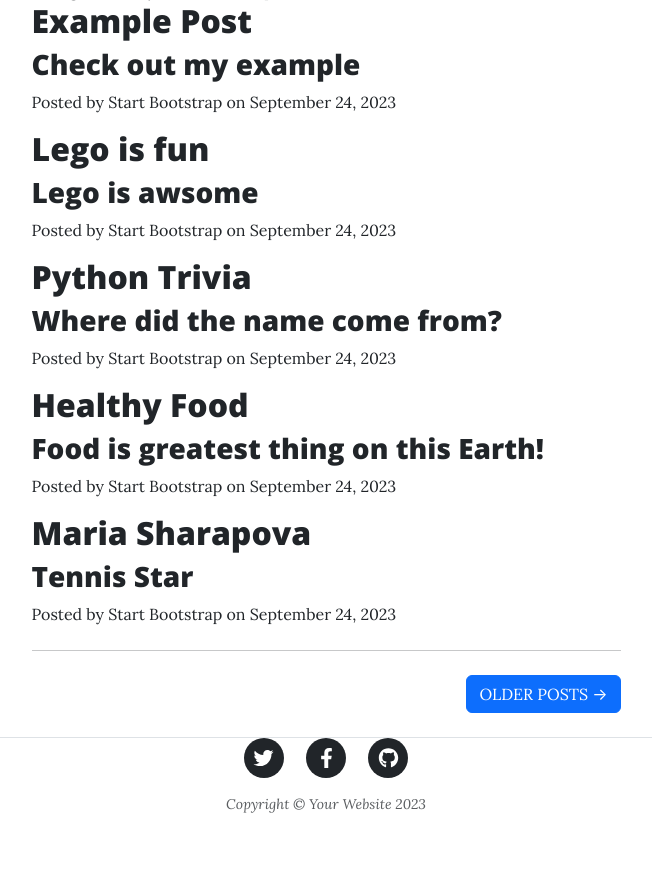
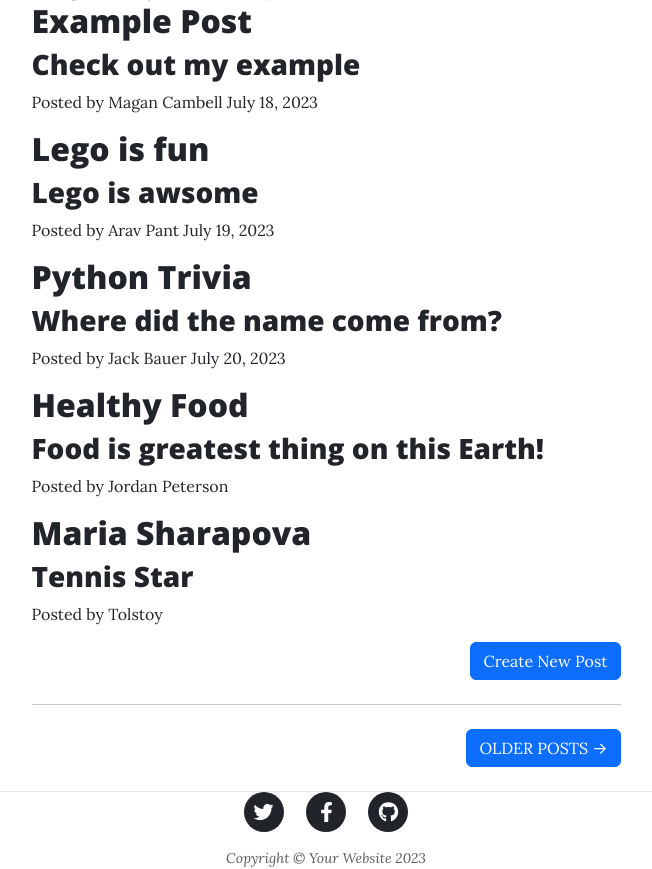
Before and after one commit to Elena77794/My_Personal_Blog, a Django app: page / in a window 1280 px wide. Shown: the part 166-1035 px from the top of the page, without its empty margins (314-966 px from the left). Before the commit the page ends 979 px from the top, so only its background shows below. Run offline with Django 5.2, Linux system fonts and the light colour scheme; data comes from the database, SQL or seed files in the repository; both versions use the stored data as it was after the commit; some libraries are stand-ins or nearby versions.

Commit message:
Add feature to create new post and insert data into database

```diff
--- a/Blog_Post/settings.py
+++ b/Blog_Post/settings.py
@@ -38,6 +38,7 @@
     "django.contrib.messages",
     "django.contrib.staticfiles",
     "posts",
+    'ckeditor'
 
 
 ]
--- a/posts/models.py
+++ b/posts/models.py
@@ -5,6 +5,7 @@
 #   * Make sure each ForeignKey and OneToOneField has `on_delete` set to the desired behavior
 #   * Remove `managed = False` lines if you wish to allow Django to create, modify, and delete the table
 # Feel free to rename the models, but don't rename db_table values or field names.
+from ckeditor.fields import RichTextField
 from django.db import models
 
 
@@ -15,6 +16,7 @@
     author = models.CharField(max_length=255)
     img_url = models.CharField(max_length=255)
     subtitle = models.CharField(max_length=500)
+    body = RichTextField()
 
     class Meta:
         managed = False
--- a/posts/templates/posts/includes/header.html
+++ b/posts/templates/posts/includes/header.html
@@ -25,11 +25,19 @@
                         </a>
                         <p class="post-meta">
                             Posted by
-                            <a href="#!">Start Bootstrap</a>
-                            on September 24, 2023
+                            <a href="#!">{{post.author}}</a>
+                            {{post.date}}
                         </p>
                     </div>
                     {% endfor %}
+                      <!-- New Post -->
+      <div class="d-flex justify-content-end mb-4">
+        <a
+          class="btn btn-primary float-right"
+          href="{% url 'new_post' %}"
+          >Create New Post</a
+        >
+      </div>
                     <!-- Divider-->
                     <hr class="my-4" />
                     <!-- Pager-->
--- a/posts/templates/posts/index.html
+++ b/posts/templates/posts/index.html
@@ -2,5 +2,7 @@
 
 {% block content %}
         {% include 'posts/includes/header.html' %}
+
         {% include 'posts/includes/footer.html' %}
+
 {% endblock %}
--- a/posts/urls.py
+++ b/posts/urls.py
@@ -5,5 +5,6 @@
     path('', views.home, name='home'),
     path('post/<int:post_id>', views.show_post, name="post"),
     path('about/', views.about_page, name="about"),
-    path('contact/', views.contact_page, name="contact")
+    path('contact/', views.contact_page, name="contact"),
+    path('new-post/', views.create_post, name="new_post")
 ]
--- a/posts/views.py
+++ b/posts/views.py
@@ -1,7 +1,9 @@
 from django.http import HttpResponse
-from django.shortcuts import render
+from django.shortcuts import render, get_object_or_404, redirect
 
 import requests
+
+from .forms import CreatePostForm
 from .models import BlogPost
 
 
@@ -14,12 +16,11 @@
 
 
 def show_post(request, post_id):
-    response = requests.get('https://api.npoint.io/c790b4d5cab58020d391').json()
-    for item in response:
-        if item["id"] == post_id:
-            data = {"body": item["body"],
-                    "title": item["title"],
-                    "subtitle": item["subtitle"]}
+    post = get_object_or_404(BlogPost, id=post_id)
+    data = {'title': post.title,
+            'subtitle': post.subtitle,
+            'body': post.body
+            }
     return render(request, "posts/post.html", data)
 
 
@@ -34,5 +35,16 @@
         phone_number = request.POST.get('phone')
         message = request.POST.get('message')
         print(f"Come from {name}, mail_box {email}, phone_number: {phone_number} with message {message}")
-        return  HttpResponse("Succesfully sent your message")
+        return HttpResponse("Succesfully sent your message")
     return render(request, "posts/contact.html")
+
+
+def create_post(request):
+    if request.method == 'POST':
+        form = CreatePostForm(request.POST)
+        if form.is_valid():
+            form.save()
+            return redirect('home')
+    else:
+        form = CreatePostForm()
+    return render(request, "posts/make-post.html", {'form': form})
```
Also changed, not shown: posts/forms.py (added, +11 -0 lines), posts/templates/posts/make-post.html (added, +37 -0 lines), db.sqlite3.
